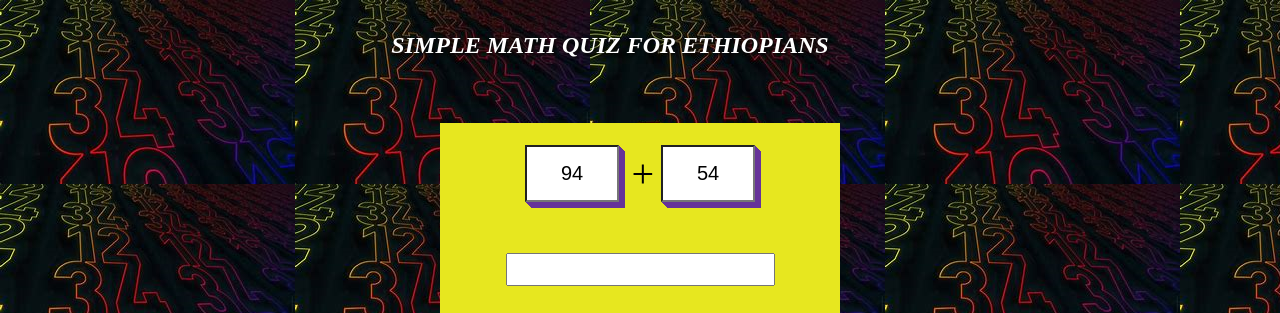
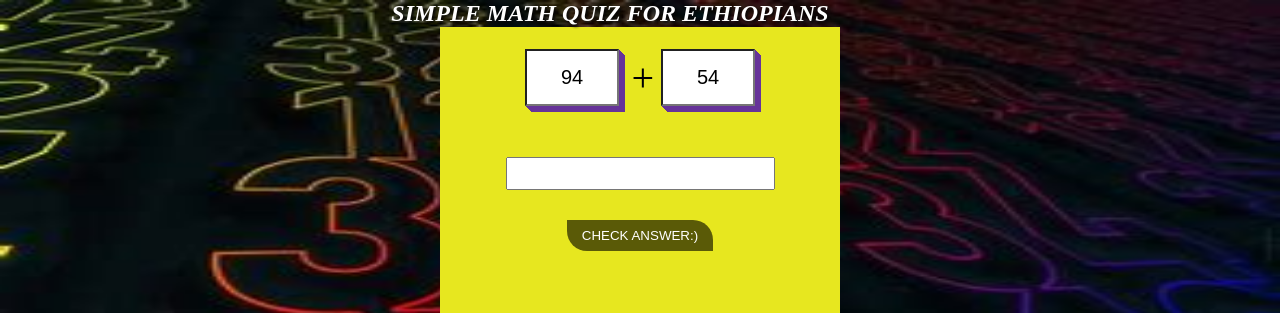
Before and after one commit to nah3647/simplequiz, a plain HTML site: page index.html in a window 1280 px wide. Shown: the top 313 px of the page. Drawn offline with Linux system fonts and the light colour scheme.

Commit message:
Update firstt.css

```diff
--- a/firstt.css
+++ b/firstt.css
@@ -1,8 +1,7 @@
 *{margin:0; padding:0}
 
 section{background-image: url('OIP21.png');
-    height:100%;
-width: 100%;
+    background-size:100% 100%;
 display:repeat;
 flex-direction: column;
 text-align: center;
@@ -11,9 +10,9 @@ align-items:center;
 }
 
 section h1{text-transform: capitalize;
-padding-bottom: 4rem;
+padding-bottom: 4
+3rem;
 color: white;
-padding-top: 2rem;
 text-shadow: 2px 2px 3px rgb(5, 5, 5);
 animation:zooms 1s linear infinite;
 animation-direction:alternate;}
```
